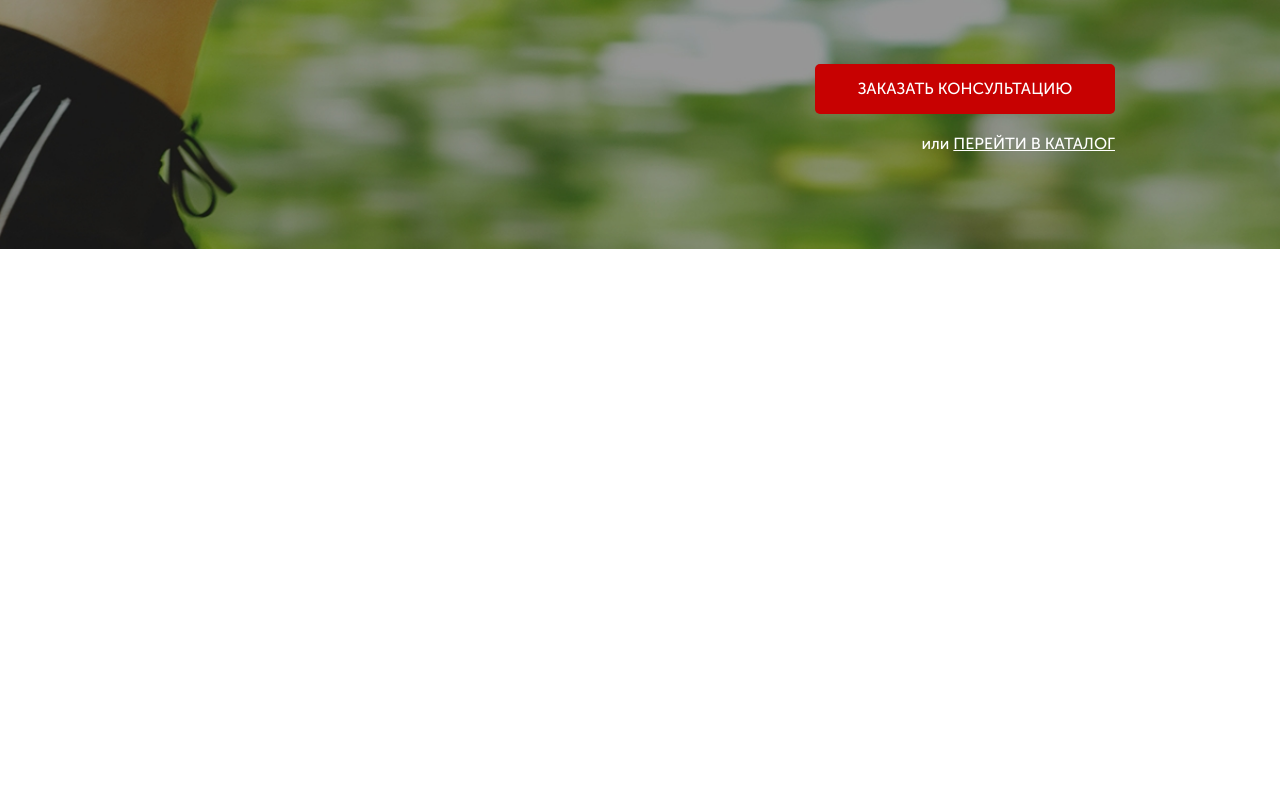
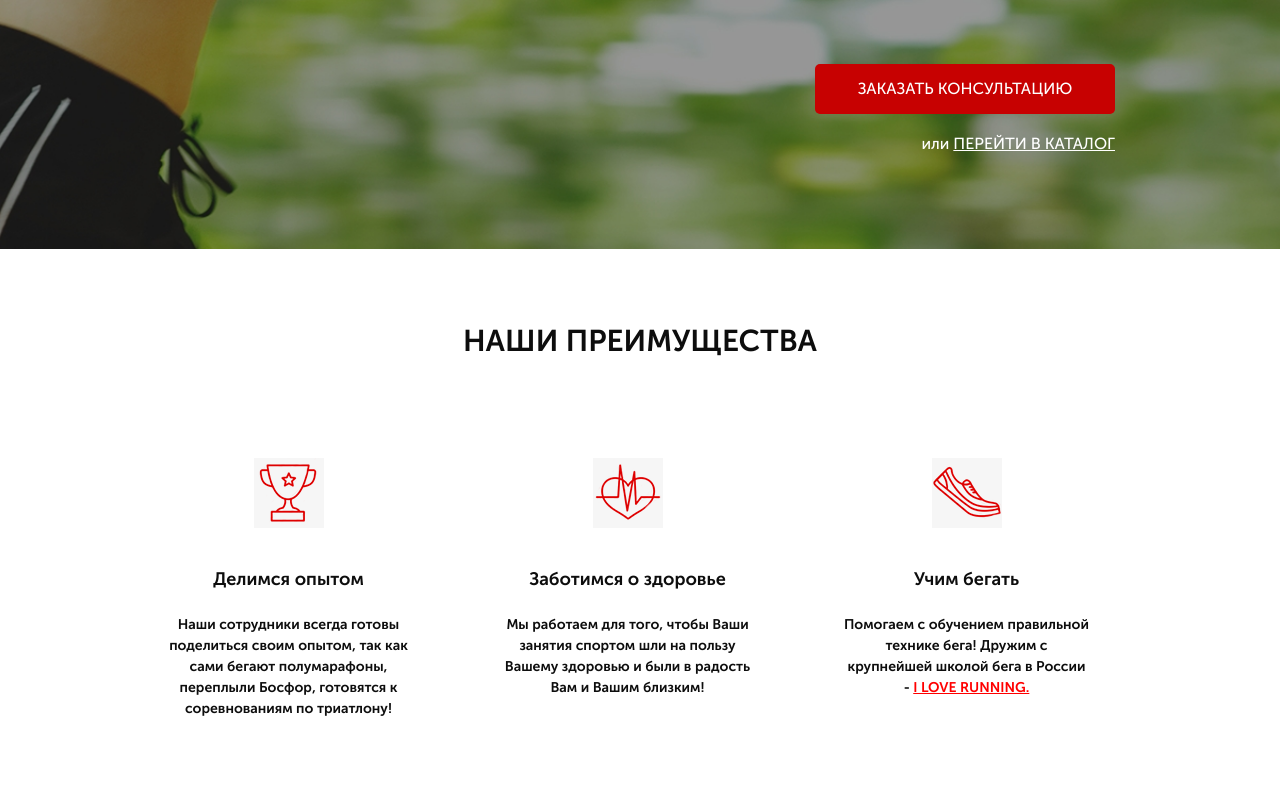
Before and after one commit to Necromayhem/pulse, a website: page src/index.html in a window 1280 px wide. Shown: the part 443-1232 px from the top of the page. Before the commit the page ends 800 px from the top, so only its background shows below. Drawn offline with Linux system fonts and the light colour scheme.

Commit message:
homework

```diff
--- a/src/index.html
+++ b/src/index.html
@@ -66,5 +66,23 @@
 
         </div>
    </div>
+
+   <div class="advantage">
+    <div class="container">
+        <div class="advantage__title">НАШИ ПРЕИМУЩЕСТВА</div>
+        <div class="advantage__icons">
+            <div class="advantage__icon"><img src="icons/advantages/cup.png" alt=""><span>Делимся опытом</span><br><br>
+            Наши сотрудники всегда готовы поделиться своим опытом,
+            так как сами бегают полумарафоны, переплыли Босфор, готовятся к соревнованиям по триатлону!</div>
+            <div class="advantage__icon"><img src="icons/advantages/heart.png" alt=""><span>Заботимся о здоровье</span><br><br>
+            Мы работаем для того,
+            чтобы Ваши занятия спортом шли на пользу Вашему здоровью и были в радость Вам и Вашим близким!</div>
+            <div class="advantage__icon"><img src="icons/advantages/shoe.png" alt=""><span>Учим бегать</span><br><br>
+            Помогаем с обучением
+            правильной технике бега!
+            Дружим с крупнейшей школой бега в России - <a href="">I LOVE RUNNING.</a></div>
+        </div>
+    </div>
+   </div>
 </body>
 </html>
--- /dev/null
+++ b/src/sass/blocks/_advantage.scss
@@ -0,0 +1,45 @@
+.advantage {
+    min-height: 470px;
+    &__title {
+        margin-top: 70px;
+        font-size: 30px;
+        font-weight: bold;
+        text-align: center;
+        color: #0d0d0d;
+    }
+    &__icons {
+        margin-top: 65px;
+        width: 925px;
+        display: flex;
+        justify-content: space-between;
+    }
+    &__icon {
+        width: 247px;
+        font-size: 14px;
+        font-weight: bold;
+        text-align: center;
+        color: #0d0d0d;
+        margin-top: 29px;
+        img {
+            display: block;
+            margin: 0 auto;
+            margin-bottom: 38px;
+        }
+        span {
+            font-size: 18px;
+            font-weight: bold;
+            text-align: center;
+            color: #0d0d0d;
+            margin-top: 38px;
+        }
+        a {
+            text-decoration: underline;
+            text-transform: uppercase;
+            color: #f00;
+        }
+    }
+
+
+
+
+}
--- a/src/sass/style.scss
+++ b/src/sass/style.scss
@@ -9,3 +9,4 @@
 @import 'blocks/promo';
 @import 'blocks/header.scss';
 @import 'blocks/buttons';
+@import 'blocks/advantage';
```
Also changed, not shown: src/css/style.min.css, src/sass/style.min.css, 1 other file.
